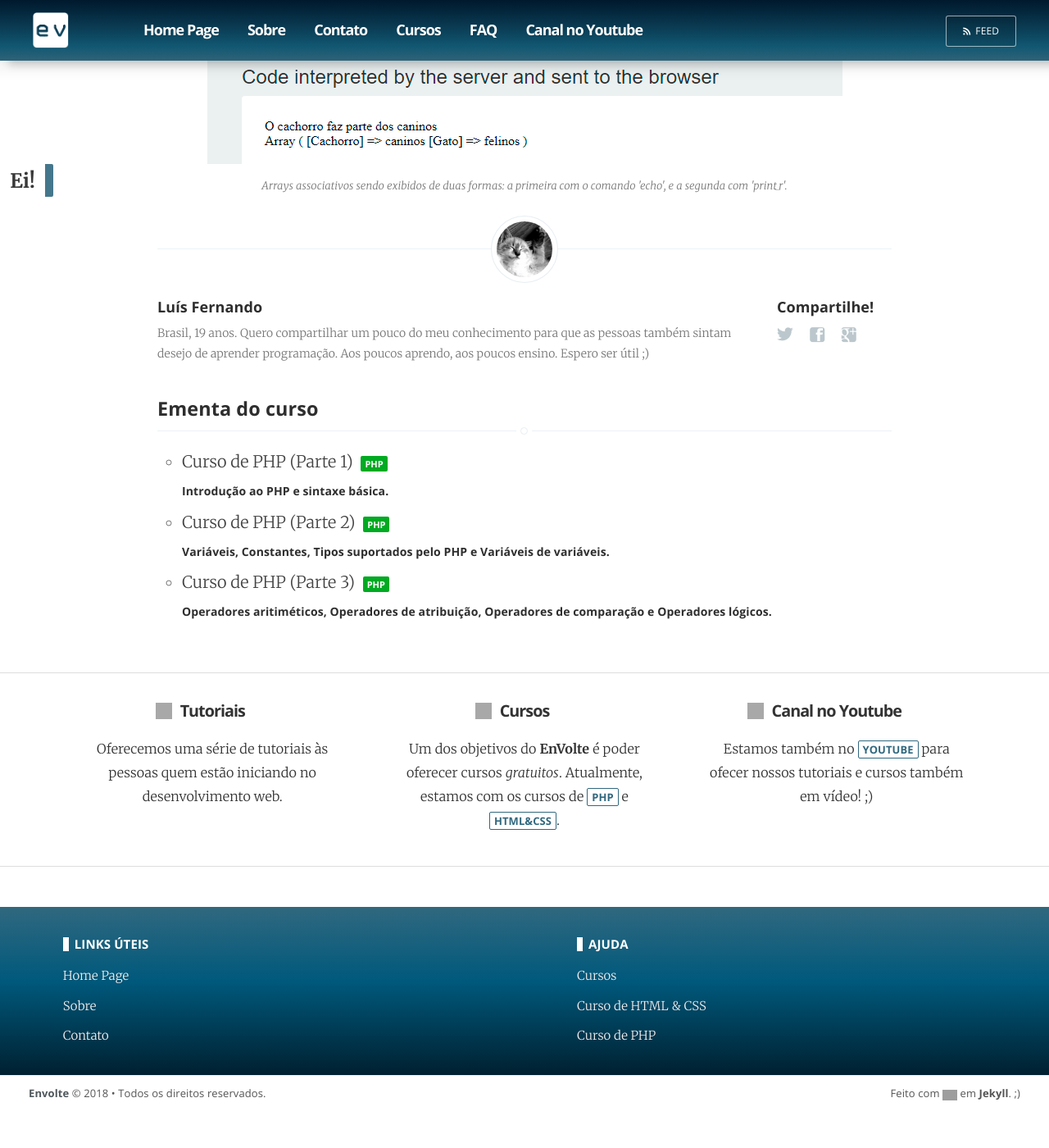
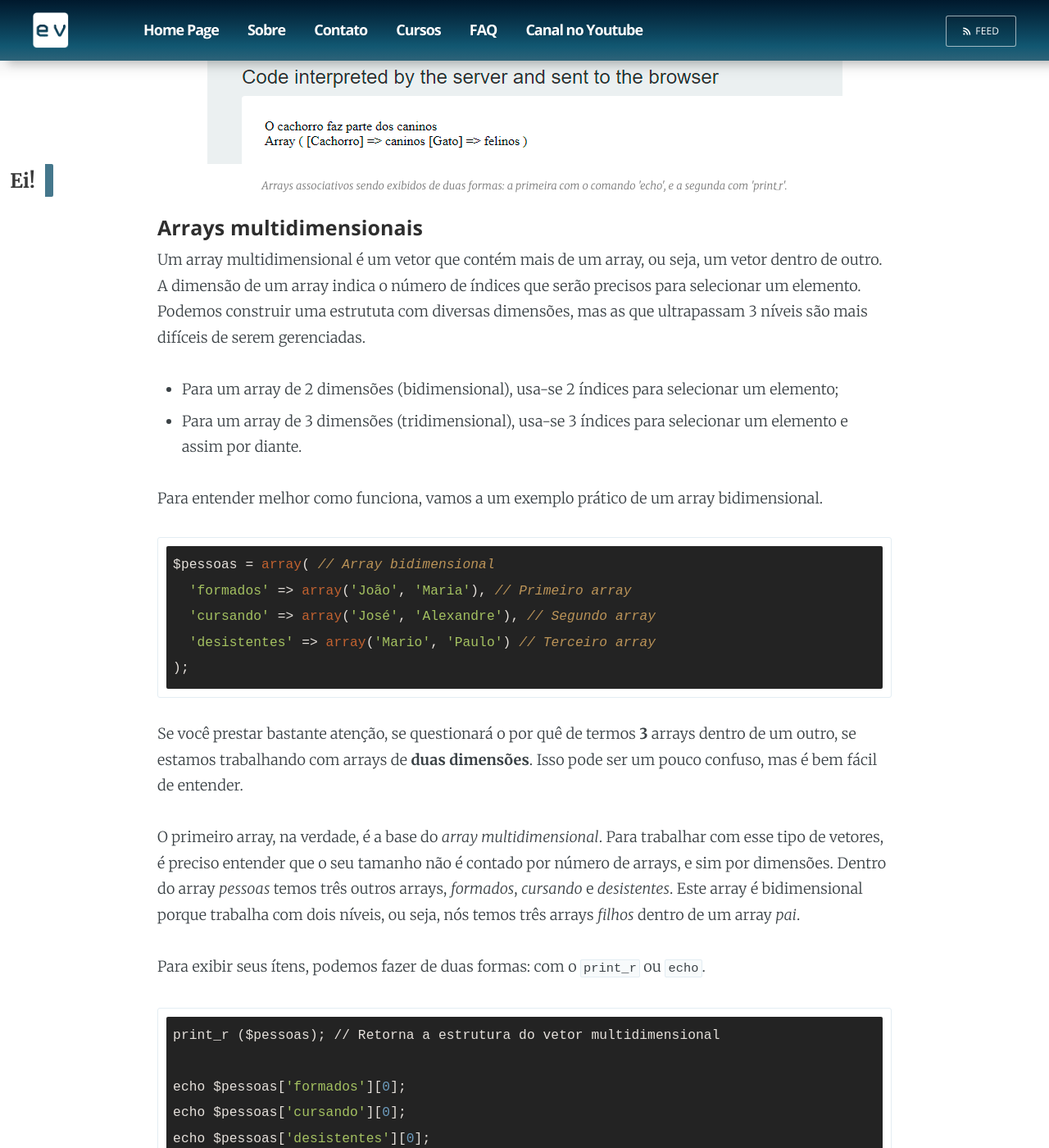
Before and after one commit to EnVolte/envolte.github.io, a Jekyll site: the page built from _cursos/PHP/parte-4.md, in a window 1280 px wide and 1400 px high, scrolled down 5296 px. Shown: the whole window at 82% size. Built offline with Jekyll 4.4.1, drawn with Linux system fonts in a browser that asks for light colours; a script that is not in the unit is left out; comment, search, counter and statistics services are not loaded; before the commit the page ends 6651 px from its top, so only the background shows below that; some of the changed text lies outside the part shown; grey boxes are pictures that could not be loaded.

Commit message:
Update parte-4.md

````diff
--- a/_cursos/PHP/parte-4.md
+++ b/_cursos/PHP/parte-4.md
@@ -105,3 +105,48 @@
   <img src="https://envolte.github.io/arquivos/fotos/php02.png" width="auto" />
   <figcaption>Arrays associativos sendo exibidos de duas formas: a primeira com o comando 'echo', e a segunda com 'print_r'.</figcaption>
   </figure>
+
+#### Arrays multidimensionais
+
+Um array multidimensional é um vetor que contém mais de um array, ou seja, um vetor dentro de outro. A dimensão de um array indica o número de índices que serão precisos para selecionar um elemento. Podemos construir uma estrututa com diversas dimensões, mas as que ultrapassam 3 níveis são mais difíceis de serem gerenciadas.
+
+- Para um array de 2 dimensões (bidimensional), usa-se 2 índices para selecionar um elemento;
+- Para um array de 3 dimensões (tridimensional), usa-se 3 índices para selecionar um elemento e assim por diante.
+
+Para entender melhor como funciona, vamos a um exemplo prático de um array bidimensional.
+
+```
+$pessoas = array( // Array bidimensional
+  'formados' => array('João', 'Maria'), // Primeiro array
+  'cursando' => array('José', 'Alexandre'), // Segundo array
+  'desistentes' => array('Mario', 'Paulo') // Terceiro array
+);
+```
+
+Se você prestar bastante atenção, se questionará o por quê de termos **3** arrays dentro de um outro, se estamos trabalhando com arrays de **duas dimensões**. Isso pode ser um pouco confuso, mas é bem fácil de entender.
+
+O primeiro array, na verdade, é a base do *array multidimensional*. Para trabalhar com esse tipo de vetores, é preciso entender que o seu tamanho não é contado por número de arrays, e sim por dimensões. Dentro do array *pessoas* temos três outros arrays, *formados*, *cursando* e *desistentes*. Este array é bidimensional porque trabalha com dois níveis, ou seja, nós temos três arrays *filhos* dentro de um array *pai*.
+
+Para exibir seus ítens, podemos fazer de duas formas: com o ```print_r``` ou ```echo```.
+
+```
+print_r ($pessoas); // Retorna a estrutura do vetor multidimensional
+
+echo $pessoas['formados'][0];
+echo $pessoas['cursando'][0];
+echo $pessoas['desistentes'][0];
+// Retorna o primeiro valor (índice 0) do primeiro vetor de cada array
+```
+
+**Com a função** ```print_r```, **teremos**:
+
+Array ( [formados] => Array ( [0] => **João** [1] => **Maria** ) [cursando] => Array ( [0] => **José** [1] => **Alexandre** ) [desistentes] => Array ( [0] => **Mario** [1] => **Paulo** ) )
+
+Com ```echo $pessoas['formados'][0];```, nós teremos "João" como resultado. A função ```echo``` sempre funciona quando estamos exibindo um ítem de vetor por vez. Entre colchetes, especificamos o array "formados", e o índice, que é **0**. Para que você possa entender melhor, vou exemplificar em uma tabela.
+
+Formados | Cursando | Desistentes
+---------|----------|------------
+João     |José      |Mario
+Maria    |Alexandre |Paulo
+
+As três colunas representam os três *arrays*. O array é bidimensinal porque os três vetores estão dentro do array principal, *$pessoas*. Também pode receber o nome de array de duas dimensões.
````
